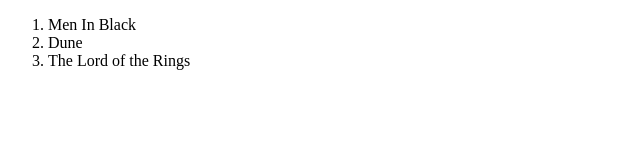
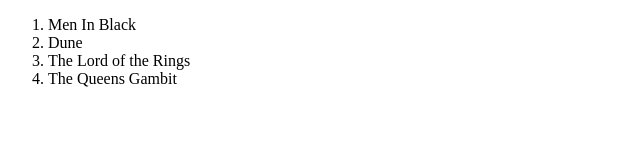
Before and after one commit to emilesherrott/my-first-repo-saujani, a plain HTML site: page index.html in a window 1280 px wide. Shown: the whole page, without its empty margins (0-640 px from the left). Drawn offline with Linux system fonts and the light colour scheme.

Commit message:
Adds chess theme to list

```diff
--- a/index.html
+++ b/index.html
@@ -10,6 +10,7 @@
         <li>Men In Black</li>
         <li>Dune</li>
         <li>The Lord of the Rings</li>
+        <li>The Queens Gambit</li>
     </ol>
 </body>
 </html>
```
